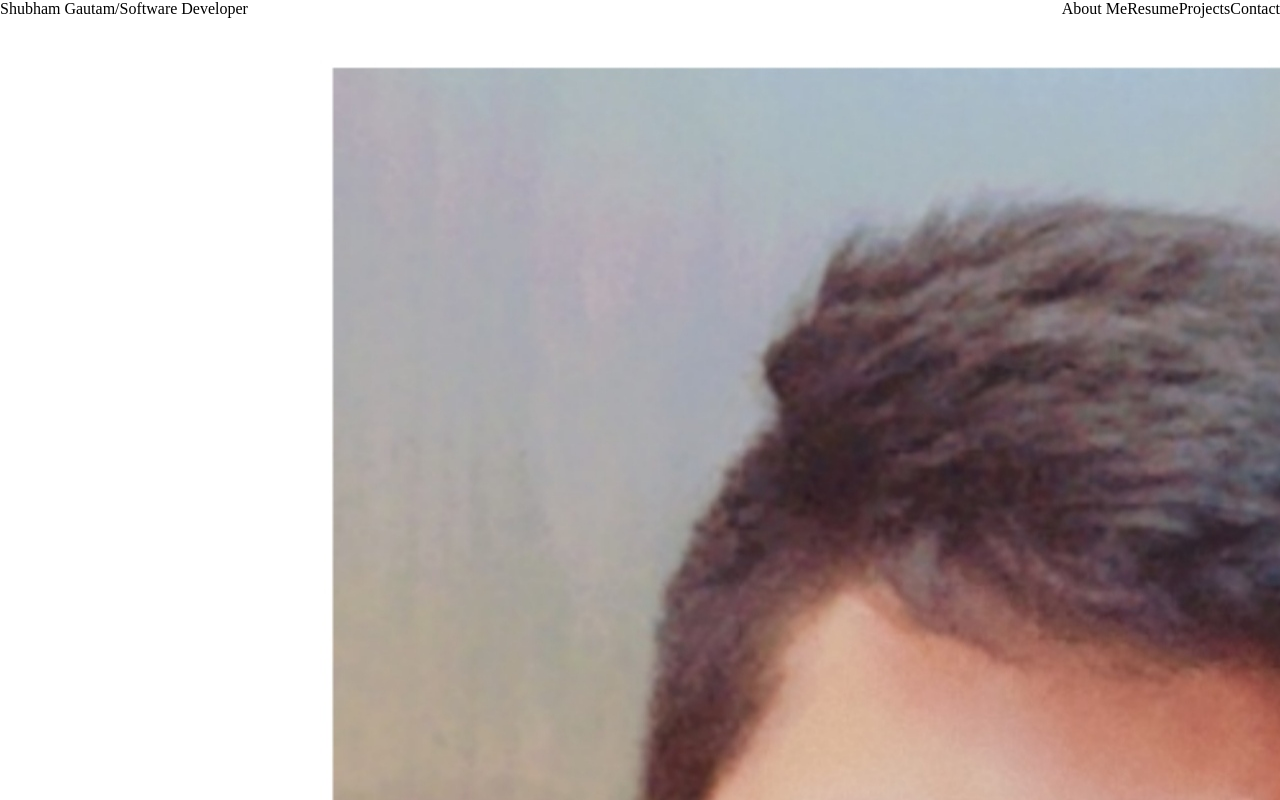
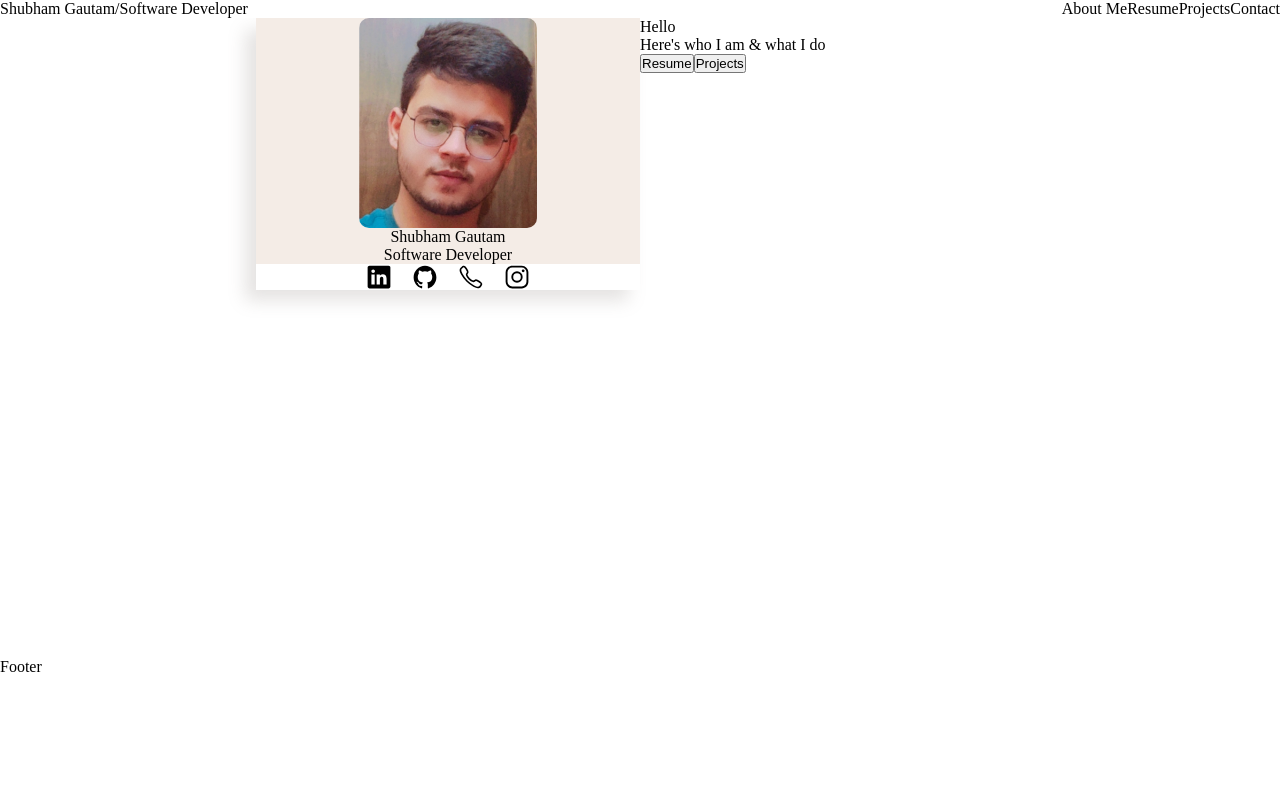
Before and after one commit to ishubham21/portfolio, a React (Create React App) app: page / in a window 1280 px wide. Shown: the top 800 px of the page. Built offline with nearby package versions, Linux system fonts and the light colour scheme.

Commit message:
adding styles

```diff
--- a/src/Home/Home.css
+++ b/src/Home/Home.css
@@ -3,3 +3,45 @@
     min-height: 80vh;
     overflow-x: hidden;
 }
+
+.home-wrapper{
+    display: flex;
+    justify-content: center;
+}
+
+.home-wrapper div{
+    flex: 0 0 30%;
+}
+
+.home-wrapper img{
+    max-width: 100%;
+}
+
+.ImgContainer{
+    background-color: rgb(244, 236, 230);
+    box-shadow: rgba(138, 131, 124, 0.23) -11.31px 11.31px 17px 0px;
+}
+
+.ImgContainer *{
+    display: block;
+    text-align: center;
+    margin: auto;
+}
+
+.ImgContainer .social-medias{
+    display: flex;
+    justify-content: center;
+    background-color: #fff;
+}
+
+.img-container img{
+    height: 210px;
+    border-radius: 10px;
+}
+
+.ImgContainer .social-medias img{
+    display: block;
+    width: 26px;
+    height: 26px;
+    margin: 0px 10px;
+}
--- a/src/Home/Home.js
+++ b/src/Home/Home.js
@@ -6,9 +6,7 @@ const Home = () => {
     return (
         <div className="home-container">
             <div className="home-wrapper">
-
                 <ImgContainer />
-
                 <DescContainer />
             </div>
         </div>
```
Also changed, not shown: src/assets/imgs/faceimg.jpg.
